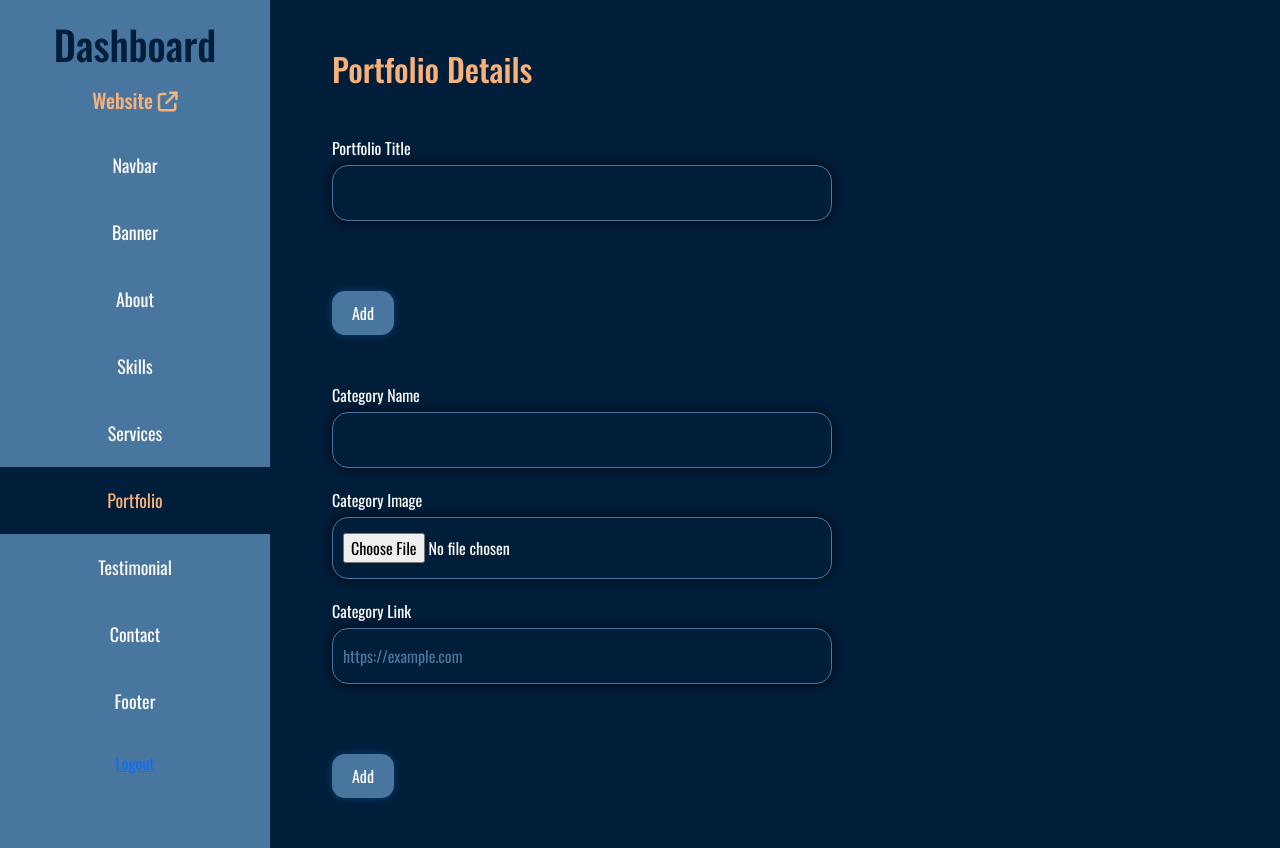
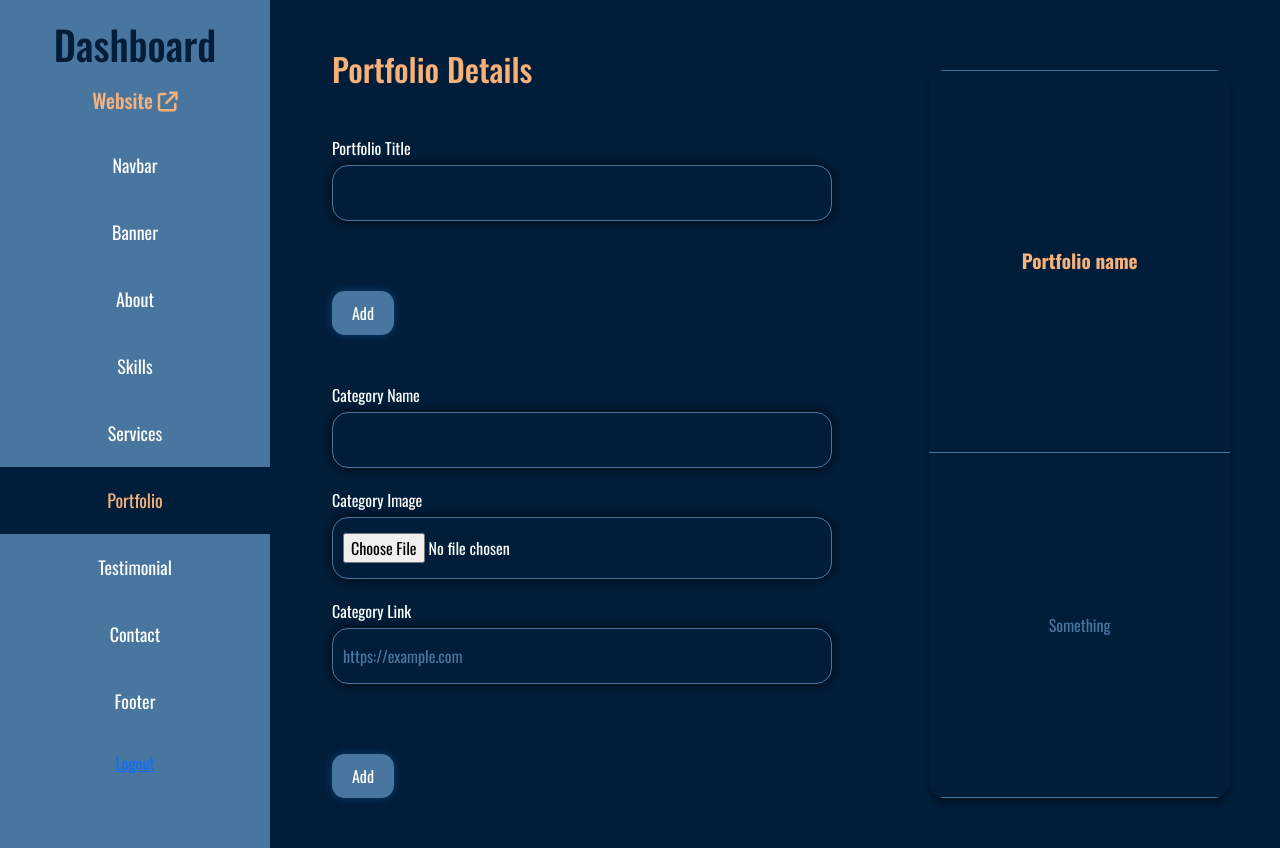
Before and after one commit to mdkawsardev/portfolio_with_django, a Django app: page /portfolio/ in a window 1280 px wide. Run offline with Django 5.2, Linux system fonts and the light colour scheme; the visitor is signed in with stand-in values (Sample User, id 1); some libraries are stand-ins or nearby versions.

Commit message:
Site is being ready

```diff
--- a/template/dashboard/portfolio.html
+++ b/template/dashboard/portfolio.html
@@ -23,7 +23,7 @@
                 <a href="{% url 'logout' %}">Logout</a>
             </div>
         </div>
-        <div class="d_content">
+        <div class="d_content d-flex">
             <div class="container">
                 <h2>Portfolio Details</h2>
                 <div class="banner_form mt-5">
@@ -51,6 +51,16 @@
                     </form>
                 </div>
             </div>
+            <table>
+                <tbody>
+                    <tr>
+                        <th>Portfolio name</th>
+                    </tr>
+                    <tr>
+                        <td>Something</td>
+                    </tr>
+                </tbody>
+            </table>
         </div>
     </div>
 {% endblock body %}
```
